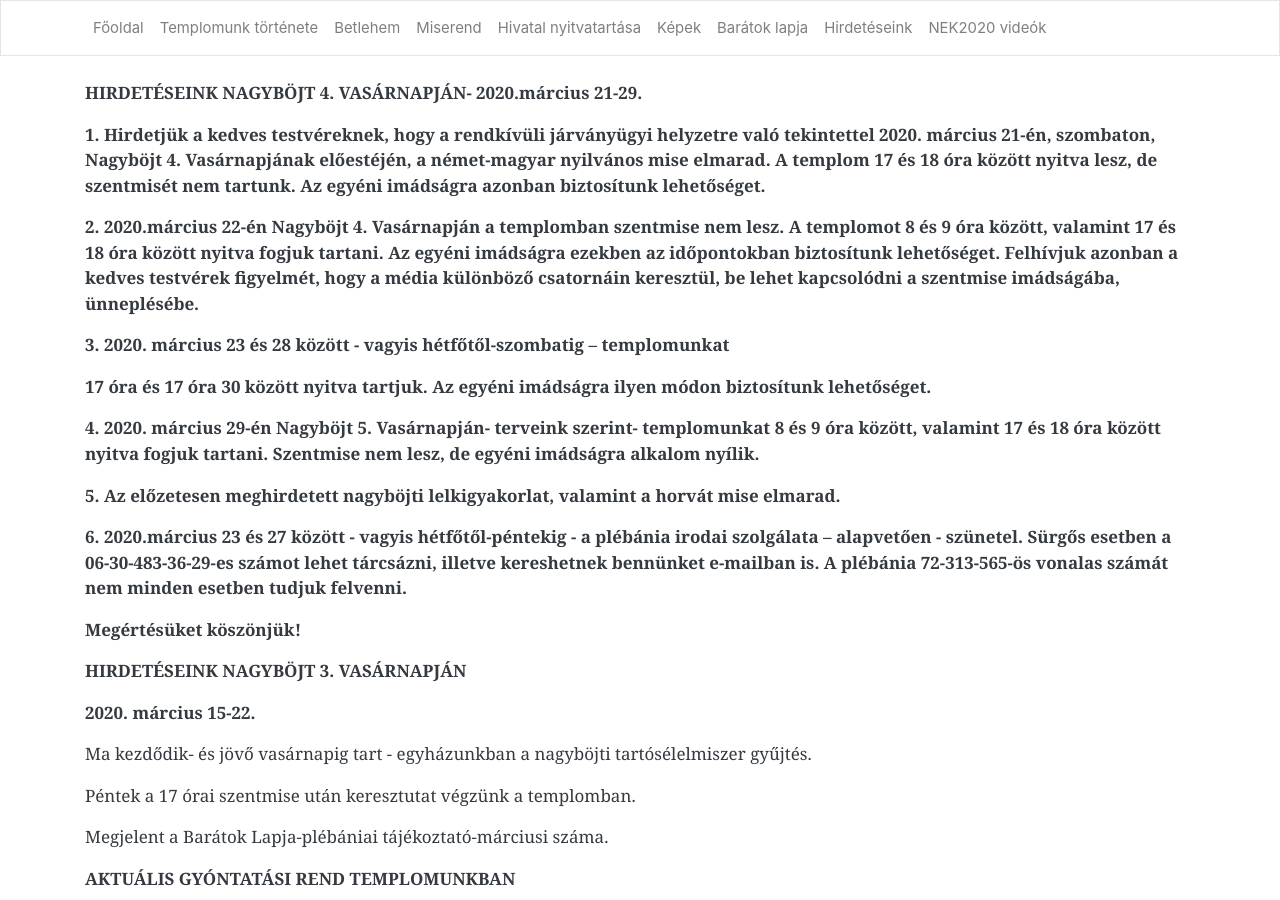
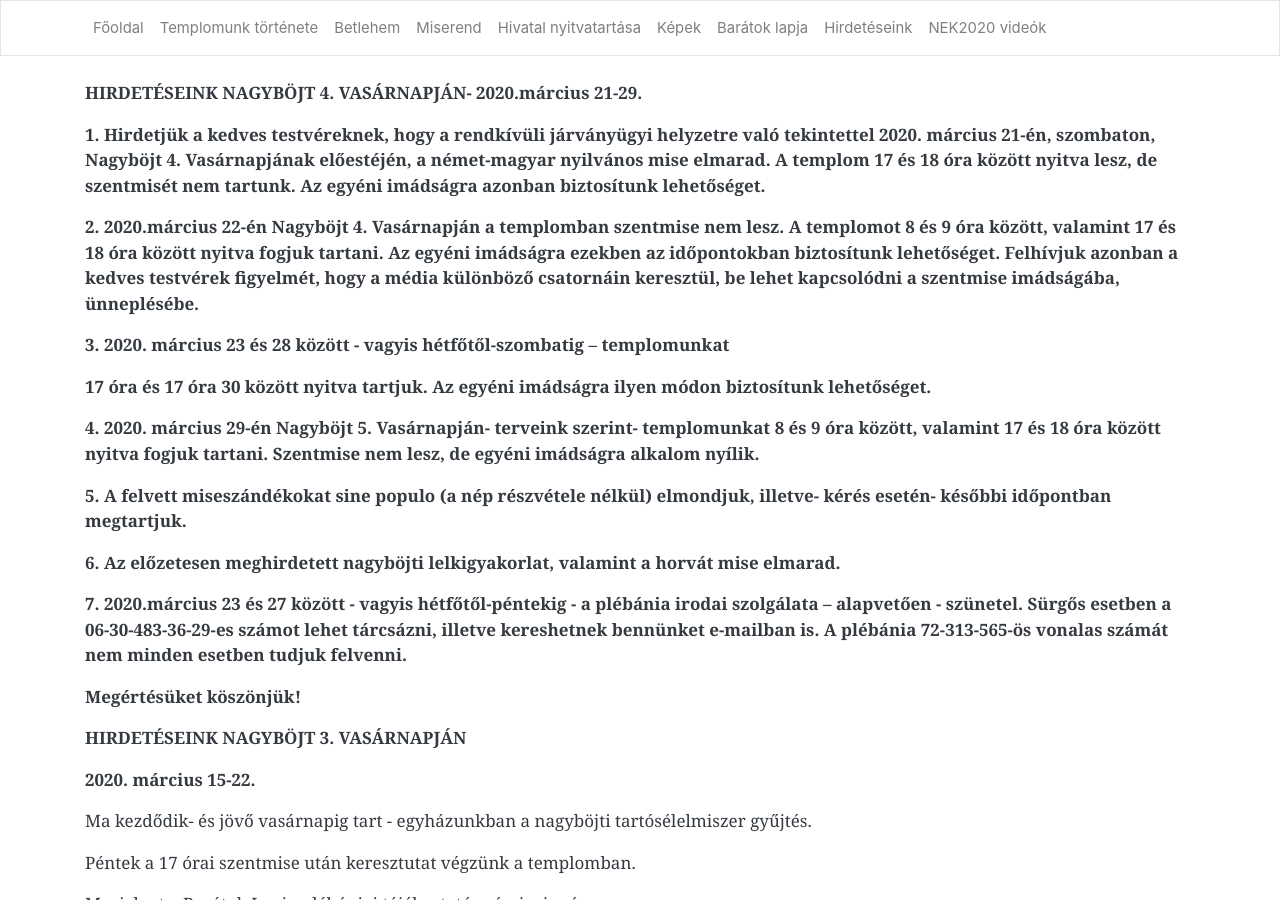
Before and after one commit to pecsi-ferences/pecsi-ferences.github.io, a Jekyll site: the page built from hirdeteseink.md, in a window 1280 px wide and 900 px high. Built offline with Jekyll 4.4.1, drawn with Linux system fonts in a browser that asks for light colours; nearby versions of some CDN libraries.

Commit message:
Update from Forestry.io Zoltán Dohány updated hirdeteseink.md

```diff
--- a/hirdeteseink.md
+++ b/hirdeteseink.md
@@ -15,9 +15,11 @@ title: Hirdetéseink
 
 **4. 2020. március 29-én Nagyböjt 5. Vasárnapján- terveink szerint- templomunkat 8 és 9 óra között, valamint 17 és 18 óra között nyitva fogjuk tartani. Szentmise nem lesz, de egyéni imádságra alkalom nyílik.**
 
-**5. Az előzetesen meghirdetett nagyböjti lelkigyakorlat, valamint a horvát mise elmarad.**
-
-**6. 2020.március 23 és 27 között - vagyis hétfőtől-péntekig - a plébánia irodai szolgálata – alapvetően - szünetel. Sürgős esetben a 06-30-483-36-29-es számot lehet tárcsázni, illetve kereshetnek bennünket e-mailban is. A plébánia 72-313-565-ös vonalas számát nem minden esetben tudjuk felvenni.**
+**5. A felvett miseszándékokat sine populo (a nép részvétele nélkül) elmondjuk, illetve- kérés esetén- későbbi időpontban megtartjuk.**
+
+**6. Az előzetesen meghirdetett nagyböjti lelkigyakorlat, valamint a horvát mise elmarad.**
+
+**7. 2020.március 23 és 27 között - vagyis hétfőtől-péntekig - a plébánia irodai szolgálata – alapvetően - szünetel. Sürgős esetben a 06-30-483-36-29-es számot lehet tárcsázni, illetve kereshetnek bennünket e-mailban is. A plébánia 72-313-565-ös vonalas számát nem minden esetben tudjuk felvenni.**
 
 **Megértésüket köszönjük!**
 
```
